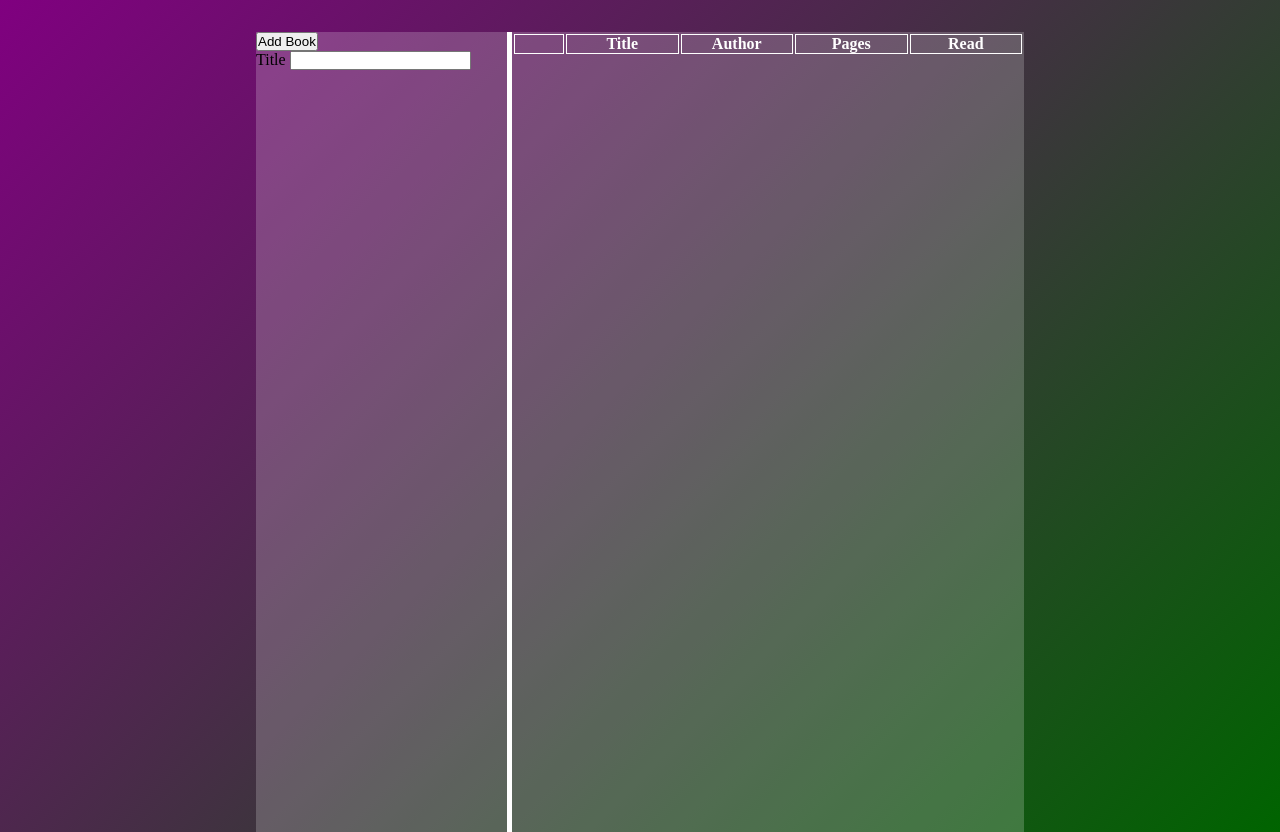
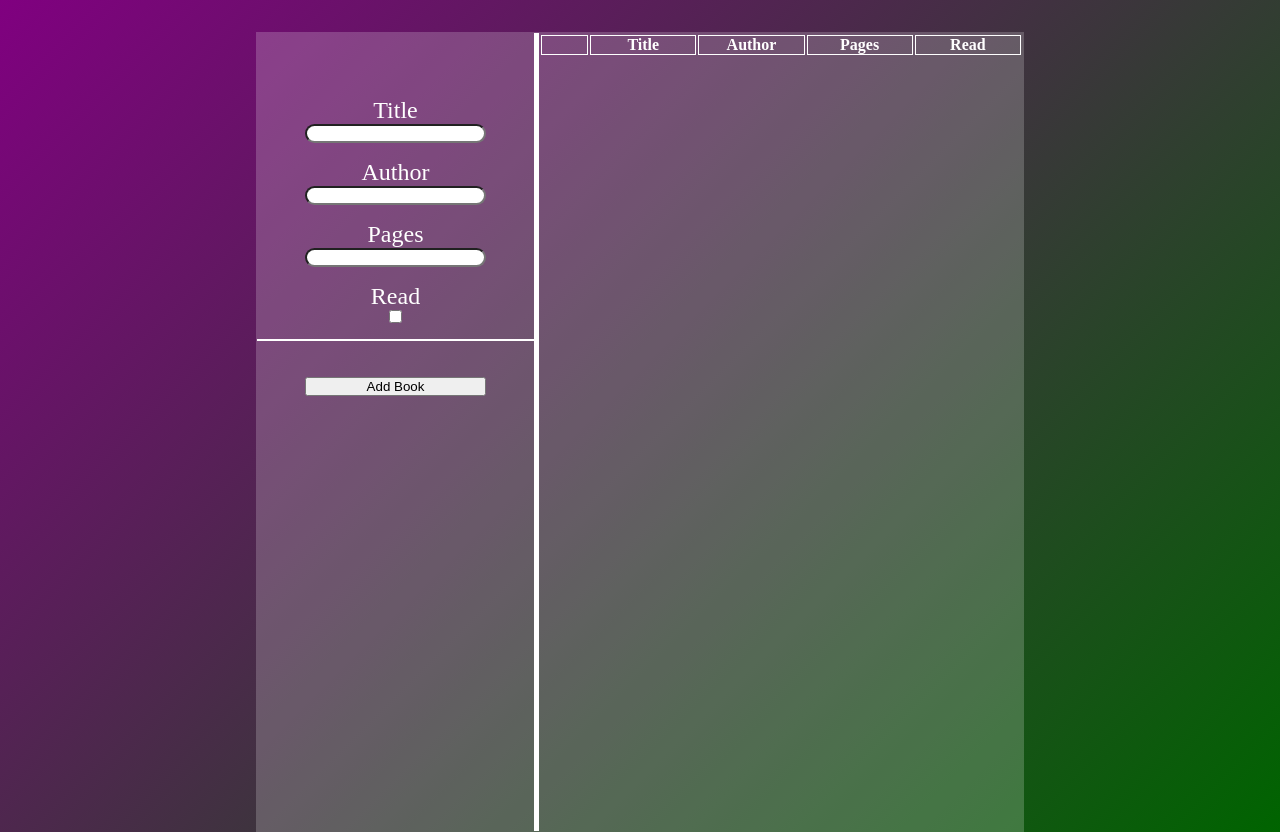
Before and after one commit to Loupo5/Library, a plain HTML site: page index.html in a window 1280 px wide. Drawn offline with Linux system fonts and the light colour scheme.

Commit message:
Style the input boxes and button for adding book

```diff
--- a/index.html
+++ b/index.html
@@ -11,10 +11,27 @@
     <div class="container">
         <div class="container-left">
             <form>
-                <button id="addBook">Add Book</button>
                 <div>
-                    <label for="title">Title</label>
-                    <input type="text" id="title" name="book_title">
+                    <div class="input-box">
+                        <label for="title">Title</label>
+                        <input type="text" id="title" name="book_title">
+                    </div>
+                    <div class="input-box">
+                        <label for="author">Author</label>
+                        <input type="text" id="author" name="book_author">
+                    </div>
+                    <div class="input-box">
+                        <label for="pages">Pages</label>
+                        <input type="tel" id="pages" name="book_pages">
+                    </div>
+                    <div class="input-box">
+                        <label for="read">Read</label>
+                        <input type="checkbox" id="read" name="book_read">
+                    </div>
+                    <div class="border"></div>
+                    <div class="input-box">
+                        <button class="add-book-btn">Add Book</button>
+                    </div>
                 </div>
             </form>
         </div>
--- a/style.css
+++ b/style.css
@@ -5,13 +5,14 @@
 }
 body {
     height: 100vh;
+    color: white;
     background: linear-gradient(135deg, purple, darkgreen)
 }
 .container {
     margin: 2em auto;
     height: 100vh;
     width: 60vw;
-    border: 1pxsolid transparent;
+    border: 1px solid transparent;
     background-color: rgba(255, 255, 255, 0.2);
     display: grid;
     grid-template-columns: 1fr 2fr;
@@ -19,6 +20,30 @@ body {
 .container-left {
     border-right: 5px solid white;
 }
+.input-box {
+    margin: 1em 3em;
+    display: flex;
+    flex-direction: column;
+    text-align: center;
+}
+.input-box:first-child {
+    margin-top: 4em;
+}
+
+.border {
+    border: 1px solid white;
+}
+label {
+    font-size: 1.5em;
+}
+input {
+    border-radius: 10px;
+}
+.add-book-btn {
+   margin-top: 1.5em;
+}
+
+
 
 .container-right {
     color: white;
```
